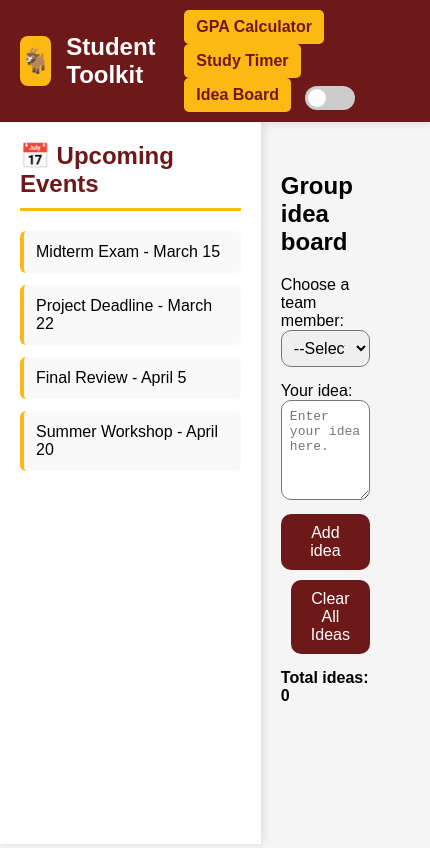
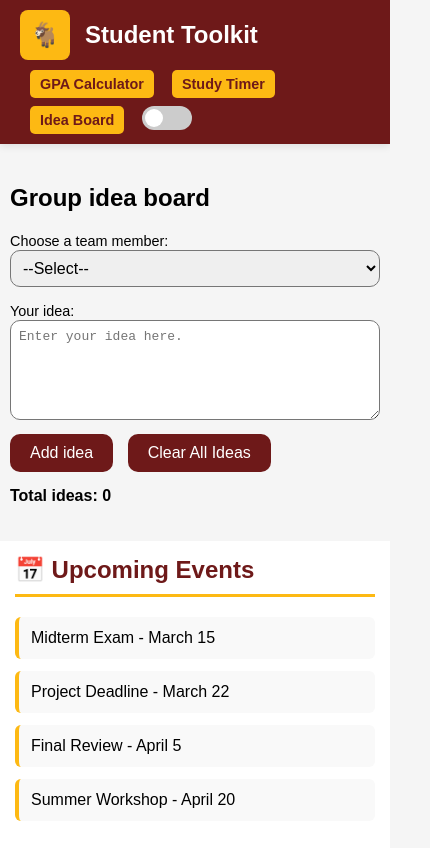
Before and after one commit to IT25101826/Vibe_code_3, a plain HTML site: page index.html in a window 390 px wide. Shown: the whole page, 430 px wide, since content can reach past the window. Drawn offline with Linux system fonts and the light colour scheme.

Commit message:
commit all

```diff
--- a/index.html
+++ b/index.html
@@ -6,6 +6,10 @@
     <meta name="viewport" content="width=device-width, initial-scale=1.0">
     <title>Student Toolkit - UCSC</title>
     <style>
+        /* make layouts easier to manage */
+        *, *::before, *::after {
+            box-sizing: border-box;
+        }
         @keyframes fadeIn {
             from {
                 opacity: 0;
@@ -310,6 +314,54 @@
             }
             50% {
                 transform: scale(1.03);
+            }
+        }
+
+        /* responsive adjustments for tablets and phones */
+        @media (max-width: 768px) {
+            nav {
+                flex-direction: column;
+                align-items: flex-start;
+            }
+            nav .nav-right {
+                margin-top: 10px;
+                display: flex;
+                flex-wrap: wrap;
+                gap: 8px;
+            }
+            .logo {
+                width: 40px;
+                height: 40px;
+                font-size: 20px;
+            }
+            .page-container {
+                flex-direction: column-reverse; /* sidebar on top */
+            }
+            .sidebar {
+                width: 100%;
+                padding: 15px;
+                box-shadow: none;
+            }
+            main {
+                margin: 20px 10px;
+                max-width: 100%;
+            }
+            .timer-card {
+                padding: 20px;
+                max-width: 100%;
+            }
+        }
+        @media (max-width: 480px) {
+            nav .nav-right button {
+                padding: 6px 10px;
+                font-size: 0.9em;
+            }
+            .timer-display {
+                font-size: 48px;
+            }
+            .form-group label,
+            .course label {
+                font-size: 0.9em;
             }
         }
 
```
Also changed, not shown: part_2.html (added).
